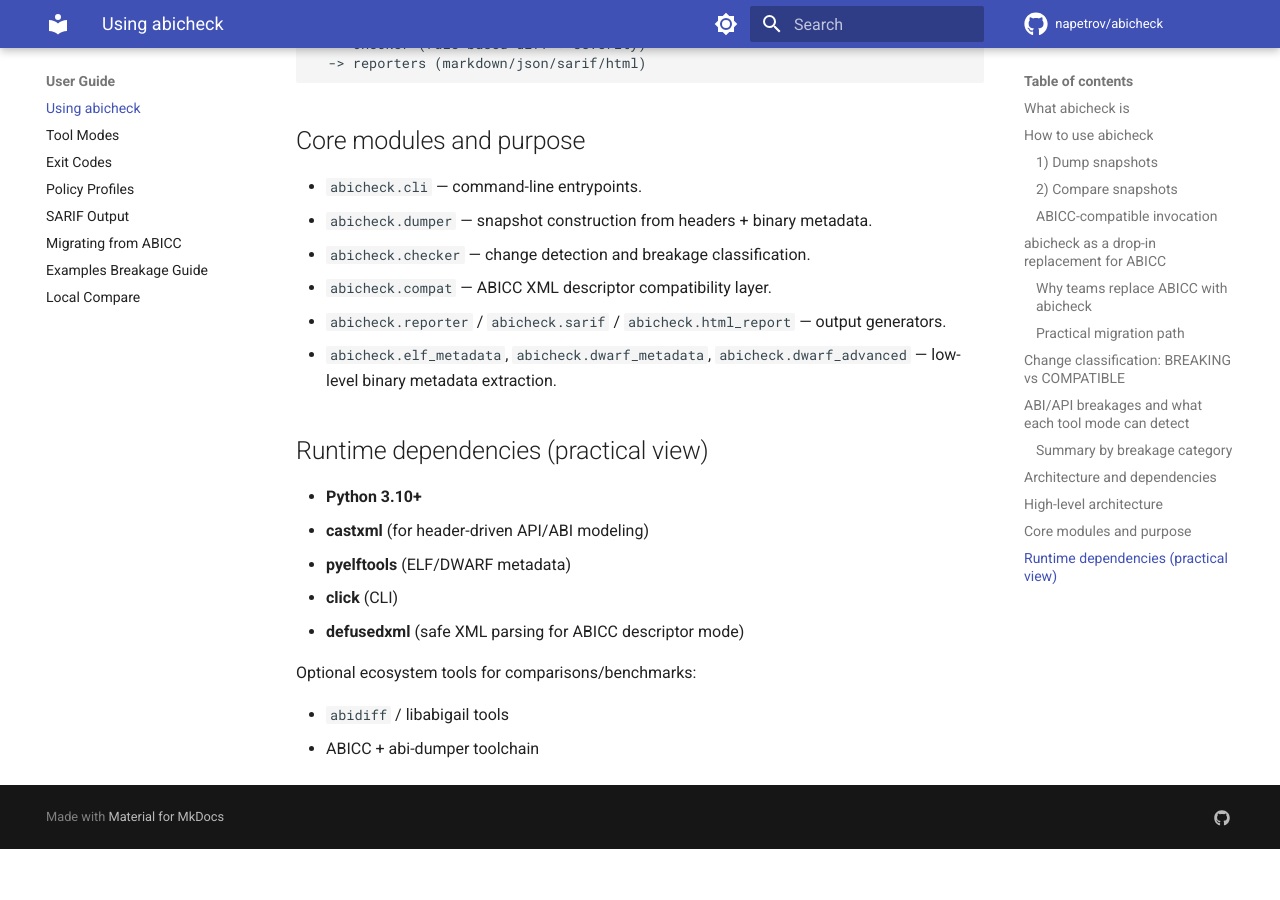
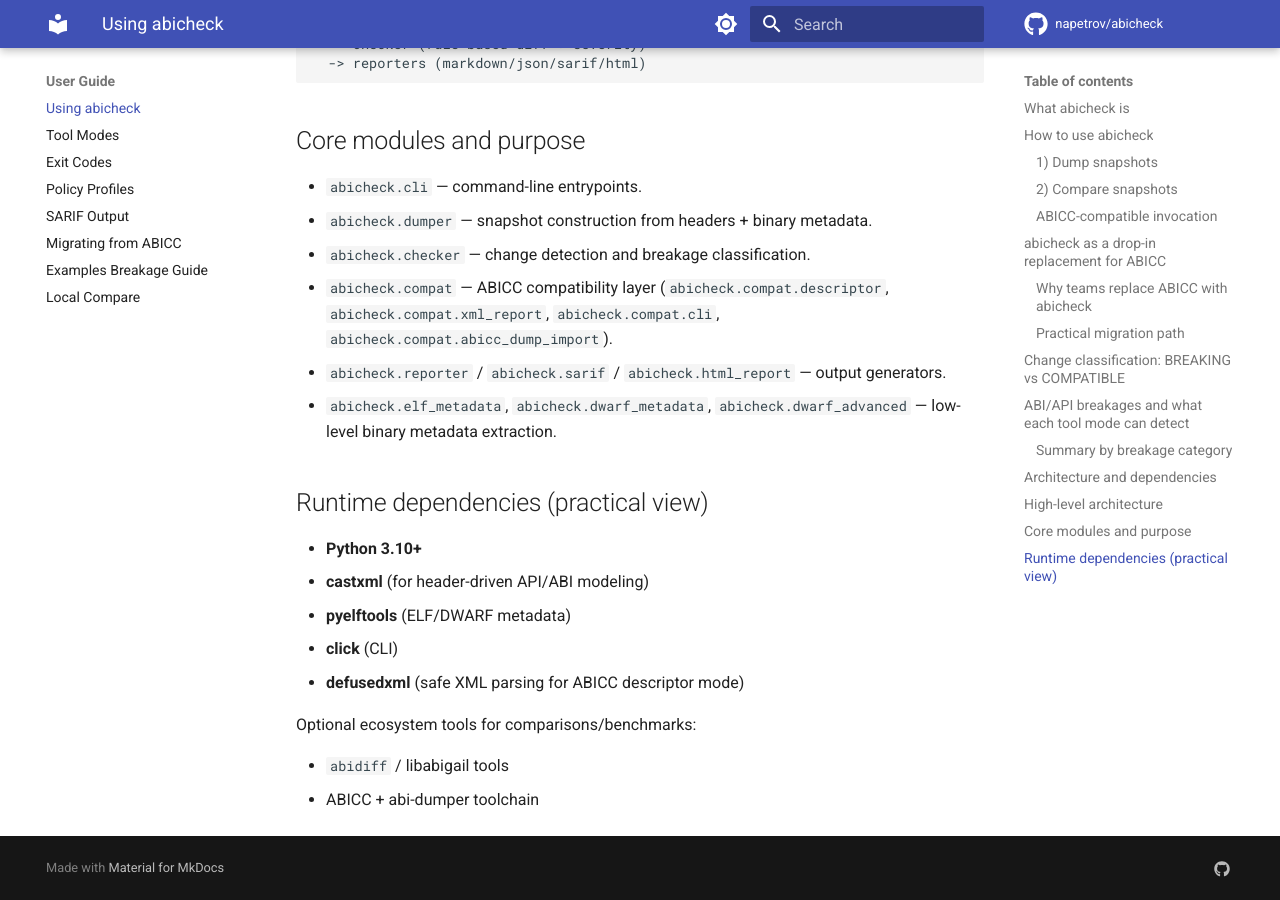
Before and after one commit to napetrov/abicheck, an MkDocs documentation site: the page built from docs/usage_and_coverage.md, in a window 1280 px wide and 900 px high, scrolled down 5218 px. Built offline with MkDocs 1.6.1 and Material for MkDocs 9.7.7, drawn with Linux system fonts in a browser that asks for light colours; comment, search, counter and statistics services are not loaded; before the commit the page ends 6067 px from its top, so only the background shows below that.

Commit message:
docs: update module paths in README and docs to reflect compat subpackage
Replace references to abicheck.xml_report and abicheck.compat (flat)
with canonical abicheck.compat.{xml_report,descriptor,cli,abicc_dump_import}

```diff
--- a/docs/usage_and_coverage.md
+++ b/docs/usage_and_coverage.md
@@ -158,7 +158,7 @@
 - `abicheck.cli` — command-line entrypoints.
 - `abicheck.dumper` — snapshot construction from headers + binary metadata.
 - `abicheck.checker` — change detection and breakage classification.
-- `abicheck.compat` — ABICC XML descriptor compatibility layer.
+- `abicheck.compat` — ABICC compatibility layer (`abicheck.compat.descriptor`, `abicheck.compat.xml_report`, `abicheck.compat.cli`, `abicheck.compat.abicc_dump_import`).
 - `abicheck.reporter` / `abicheck.sarif` / `abicheck.html_report` — output generators.
 - `abicheck.elf_metadata`, `abicheck.dwarf_metadata`, `abicheck.dwarf_advanced` — low-level binary metadata extraction.
 
```
Also changed, not shown: README.md (+1 -1 lines), 1 other file.
